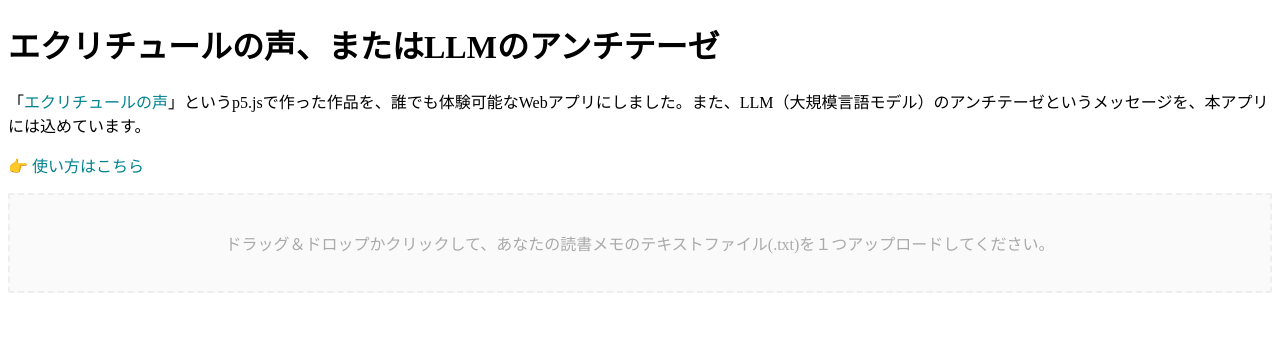
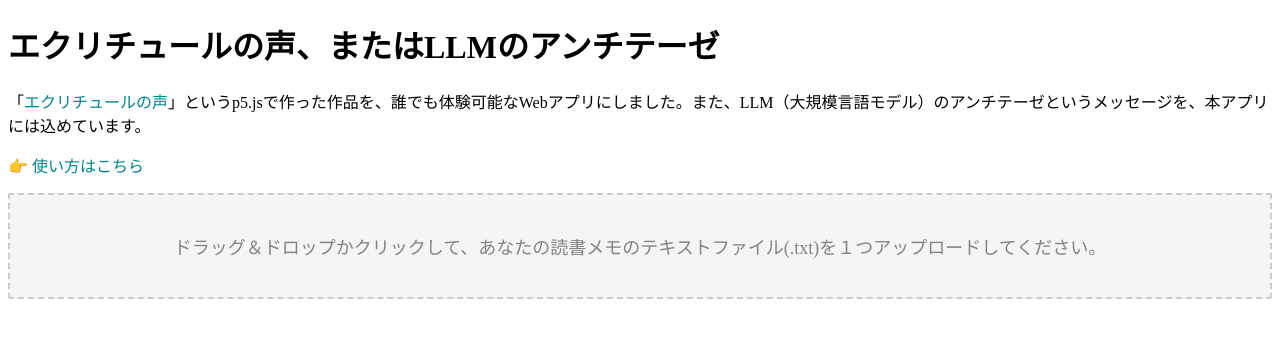
Before and after one commit to takahi-ro/Voices-of-Ecriture, a Next.js app: page / in a window 1280 px wide. Shown: the top 338 px of the page. Built offline with nearby package versions, Linux system fonts and the light colour scheme.

Commit message:
Update sketch.js

```diff
--- a/components/sketch.js
+++ b/components/sketch.js
@@ -127,10 +127,11 @@ const Sketch = () => {
     padding: '20px',
     borderWidth: 2,
     borderRadius: 2,
-    borderColor: '#eeeeee',
+    borderColor: '#cccccc',
     borderStyle: 'dashed',
-    backgroundColor: '#fafafa',
-    color: '#aaaaaa',
+    backgroundColor: '#eeeeee99',
+    fontSize: '18px',
+    color: '#666666cc',
     outline: 'none',
     transition: 'border .24s ease-in-out'
   };
```
